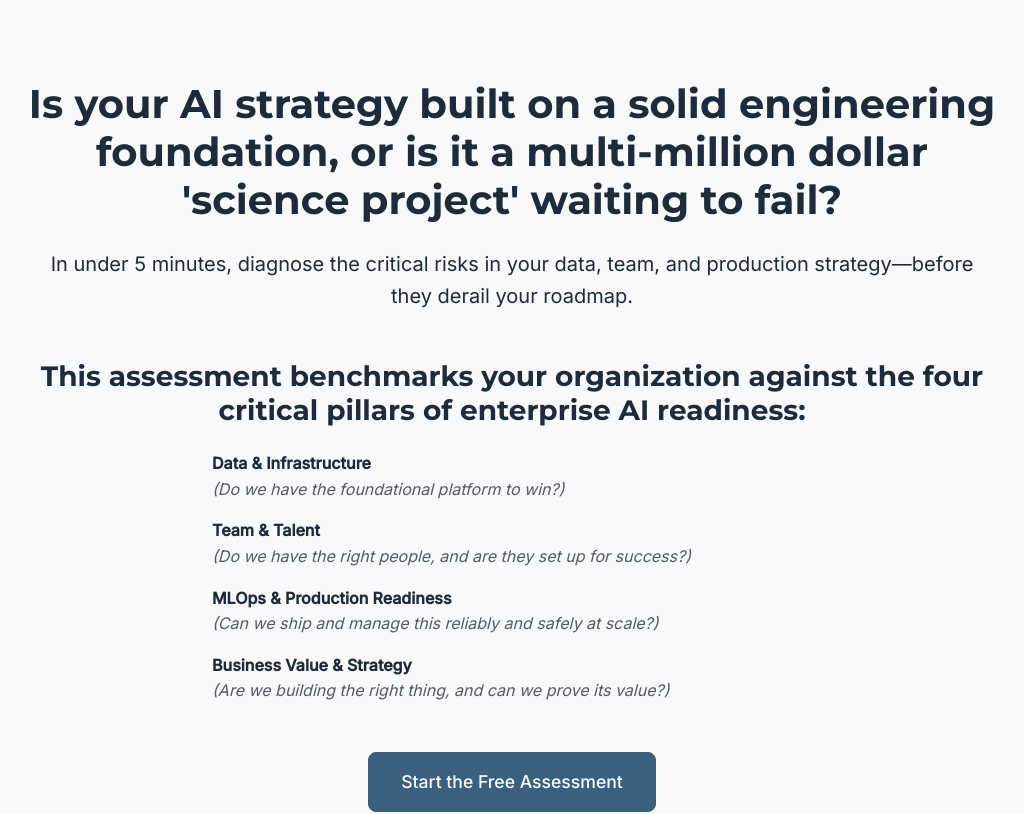
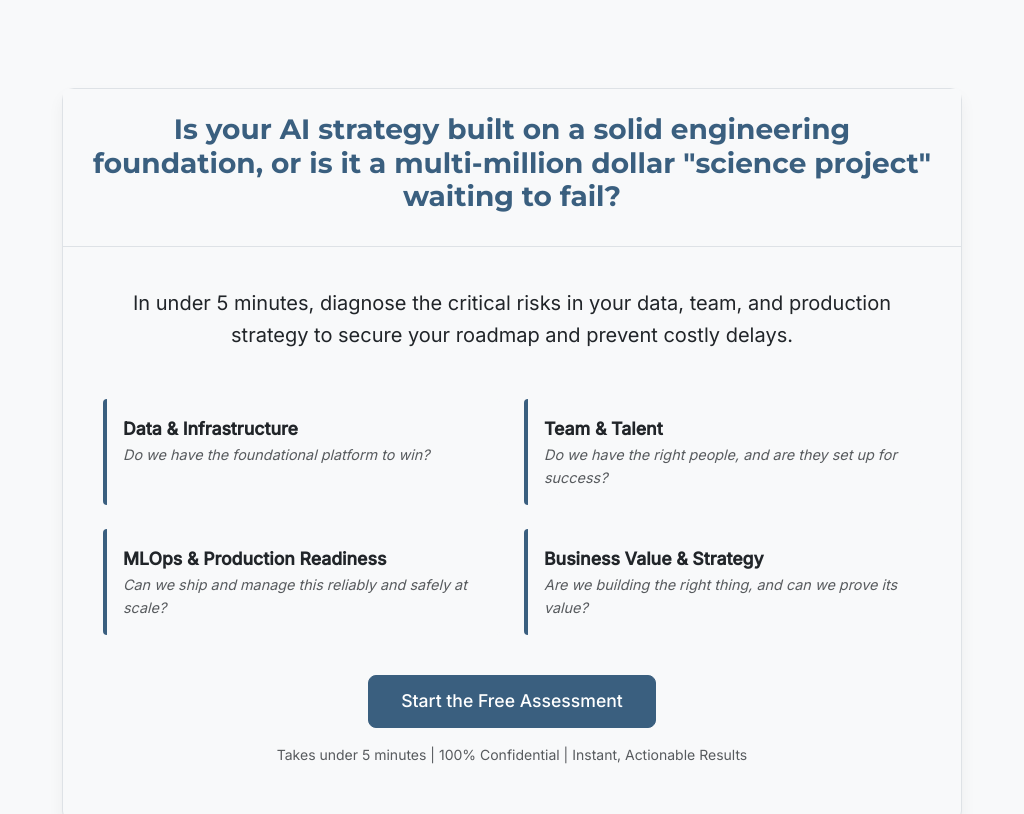
Before and after one commit to kirbah/ai-readiness-assessor, a React (Vite) app: page / in a window 1280 px wide. Shown: the top 814 px of the page, without its empty margins (128-1152 px from the left). Built offline with nearby package versions, Linux system fonts and the light colour scheme.

Commit message:
feat: add styles for LandingPage component and improve layout

```diff
--- a/src/components/LandingPage.tsx
+++ b/src/components/LandingPage.tsx
@@ -1,4 +1,5 @@
 import React from "react";
+import "../styles/LandingPage.css"; // Import the new CSS file
 
 interface LandingPageProps {
   onStart: () => void;
@@ -6,65 +7,56 @@ interface LandingPageProps {
 
 const LandingPage: React.FC<LandingPageProps> = ({ onStart }) => {
   return (
-    <div className="landing-page text-center py-5">
+    <div className="landing-page py-4">
       <div className="container">
-        {/* Header / H1 */}
-        <h1 className="h1 fw-bold mb-4">
-          Is your AI strategy built on a solid engineering foundation, or is it
-          a multi-million dollar 'science project' waiting to fail?
+        <div className="card">
+          <div className="card-header text-center">
+            <h1 className="h1 fw-bold">
+              Is your AI strategy built on a solid engineering foundation, or is
+              it a multi-million dollar "science project" waiting to fail?
             </h1>
-
-        {/* Subheading / Lead Paragraph */}
-        <p className="lead mb-5">
-          In under 5 minutes, diagnose the critical risks in your data, team,
-          and production strategy—before they derail your roadmap.
+          </div>
+          <div className="card-body">
+            <p className="lead text-center mb-5">
+              In under 5 minutes, diagnose the critical risks in your data,
+              team, and production strategy to secure your roadmap and prevent
+              costly delays.
             </p>
 
-        {/* Value Proposition Section */}
-        <div className="value-proposition mb-5">
-          <h3 className="h3 fw-bold mb-4">
-            This assessment benchmarks your organization against the four
-            critical pillars of enterprise AI readiness:
-          </h3>
-          <ul
-            className="list-unstyled text-start mx-auto"
-            style={{ maxWidth: "600px" }}
-          >
-            <li className="mb-3">
+            <div className="pillars-grid">
+              <div className="pillar-item">
                 <strong>Data & Infrastructure</strong>
                 <p className="text-muted mb-0">
-                <em>(Do we have the foundational platform to win?)</em>
+                  <em>Do we have the foundational platform to win?</em>
                 </p>
-            </li>
-            <li className="mb-3">
+              </div>
+              <div className="pillar-item">
                 <strong>Team & Talent</strong>
                 <p className="text-muted mb-0">
                   <em>
-                  (Do we have the right people, and are they set up for
-                  success?)
+                    Do we have the right people, and are they set up for
+                    success?
                   </em>
                 </p>
-            </li>
-            <li className="mb-3">
+              </div>
+              <div className="pillar-item">
                 <strong>MLOps & Production Readiness</strong>
                 <p className="text-muted mb-0">
                   <em>
-                  (Can we ship and manage this reliably and safely at scale?)
+                    Can we ship and manage this reliably and safely at scale?
                   </em>
                 </p>
-            </li>
-            <li className="mb-3">
+              </div>
+              <div className="pillar-item">
                 <strong>Business Value & Strategy</strong>
                 <p className="text-muted mb-0">
                   <em>
-                  (Are we building the right thing, and can we prove its value?)
+                    Are we building the right thing, and can we prove its value?
                   </em>
                 </p>
-            </li>
-          </ul>
+              </div>
             </div>
 
-        {/* Call to Action Section */}
             <div className="cta-section">
               <button className="btn btn-primary btn-lg mb-3" onClick={onStart}>
                 Start the Free Assessment
@@ -76,6 +68,8 @@ const LandingPage: React.FC<LandingPageProps> = ({ onStart }) => {
             </div>
           </div>
         </div>
+      </div>
+    </div>
   );
 };
 
--- /dev/null
+++ b/src/styles/LandingPage.css
@@ -0,0 +1,65 @@
+.landing-page .card {
+  border: 1px solid #dee2e6;
+  box-shadow: 0 0.5rem 1rem rgba(0, 0, 0, 0.05);
+  max-width: 900px; /* Control the max width of the card */
+  margin: 2rem auto; /* Center the card with some margin */
+  text-align: left; /* Align text left inside the card */
+}
+
+.landing-page .card-header {
+  background-color: #f8f9fa; /* A very light grey for the header */
+  border-bottom: 1px solid #dee2e6;
+  padding: 1.5rem;
+}
+
+.landing-page .card-header h1 {
+  font-size: 1.75rem; /* Slightly smaller H1 for the card context */
+  color: var(--bs-primary); /* Use the app's primary blue color */
+}
+
+.landing-page .card-body {
+  padding: 2.5rem; /* Generous padding */
+}
+
+.landing-page .pillars-grid {
+  display: grid;
+  grid-template-columns: repeat(2, 1fr); /* 2x2 grid on larger screens */
+  gap: 1.5rem;
+  margin-top: 2rem;
+}
+
+.landing-page .pillar-item {
+  background-color: #f8f9fa;
+  border-left: 4px solid var(--bs-primary);
+  padding: 1rem;
+  border-radius: 0.25rem;
+}
+
+.landing-page .pillar-item strong {
+  font-size: 1.1rem;
+}
+
+.landing-page .pillar-item p {
+  font-size: 0.9rem;
+}
+
+.landing-page .cta-section {
+  text-align: center; /* Center the button inside the card body */
+  margin-top: 2.5rem;
+}
+
+.landing-page .btn-lg {
+  padding: 0.75rem 2rem;
+  font-size: 1.1rem;
+}
+
+/* Responsive adjustments for smaller screens */
+@media (max-width: 768px) {
+  .landing-page .pillars-grid {
+    grid-template-columns: 1fr; /* Stack pillars on top of each other */
+  }
+
+  .landing-page .card-body {
+    padding: 1.5rem;
+  }
+}
```
Lines whose indentation alone changed are shown as unchanged.
